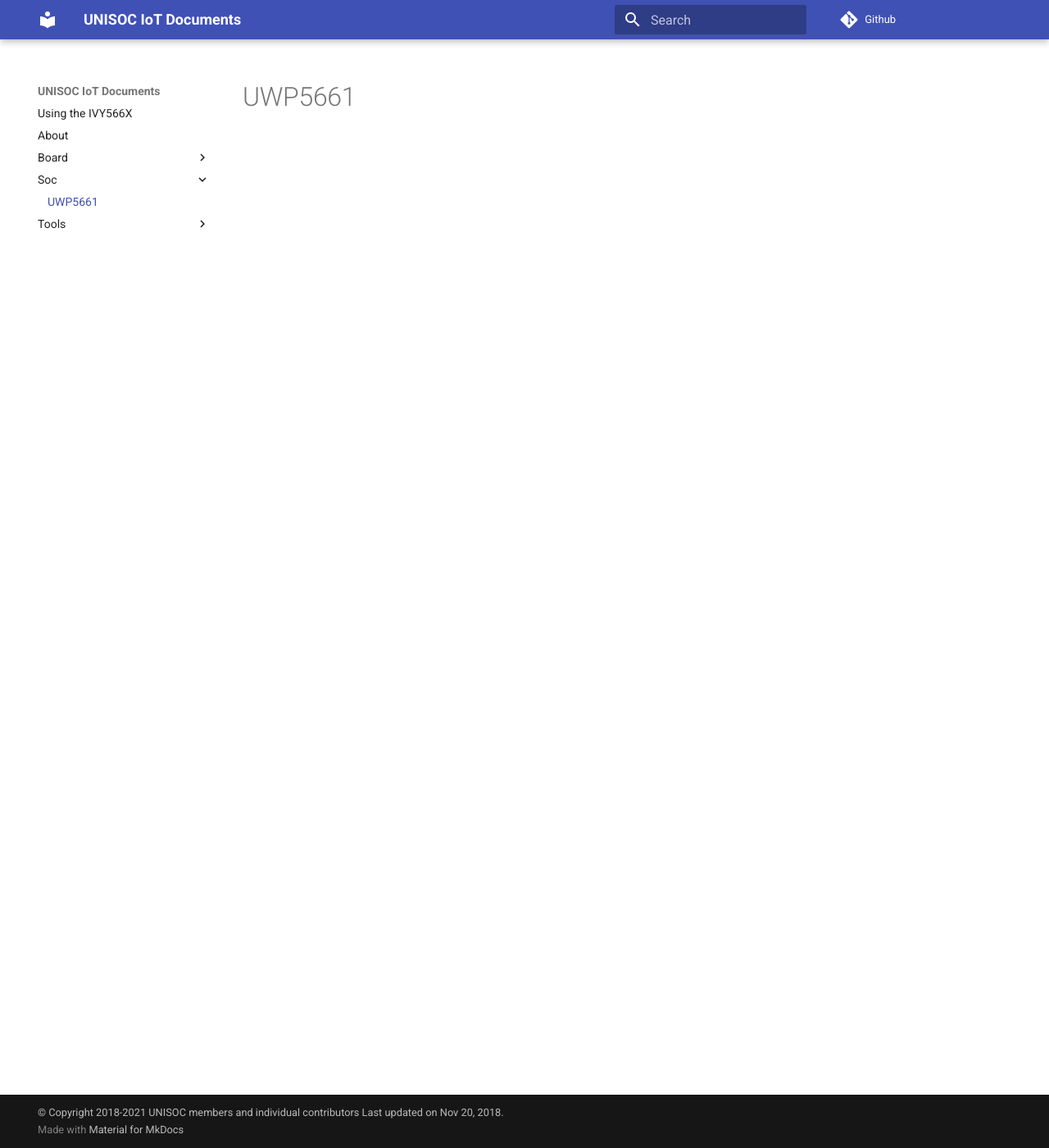
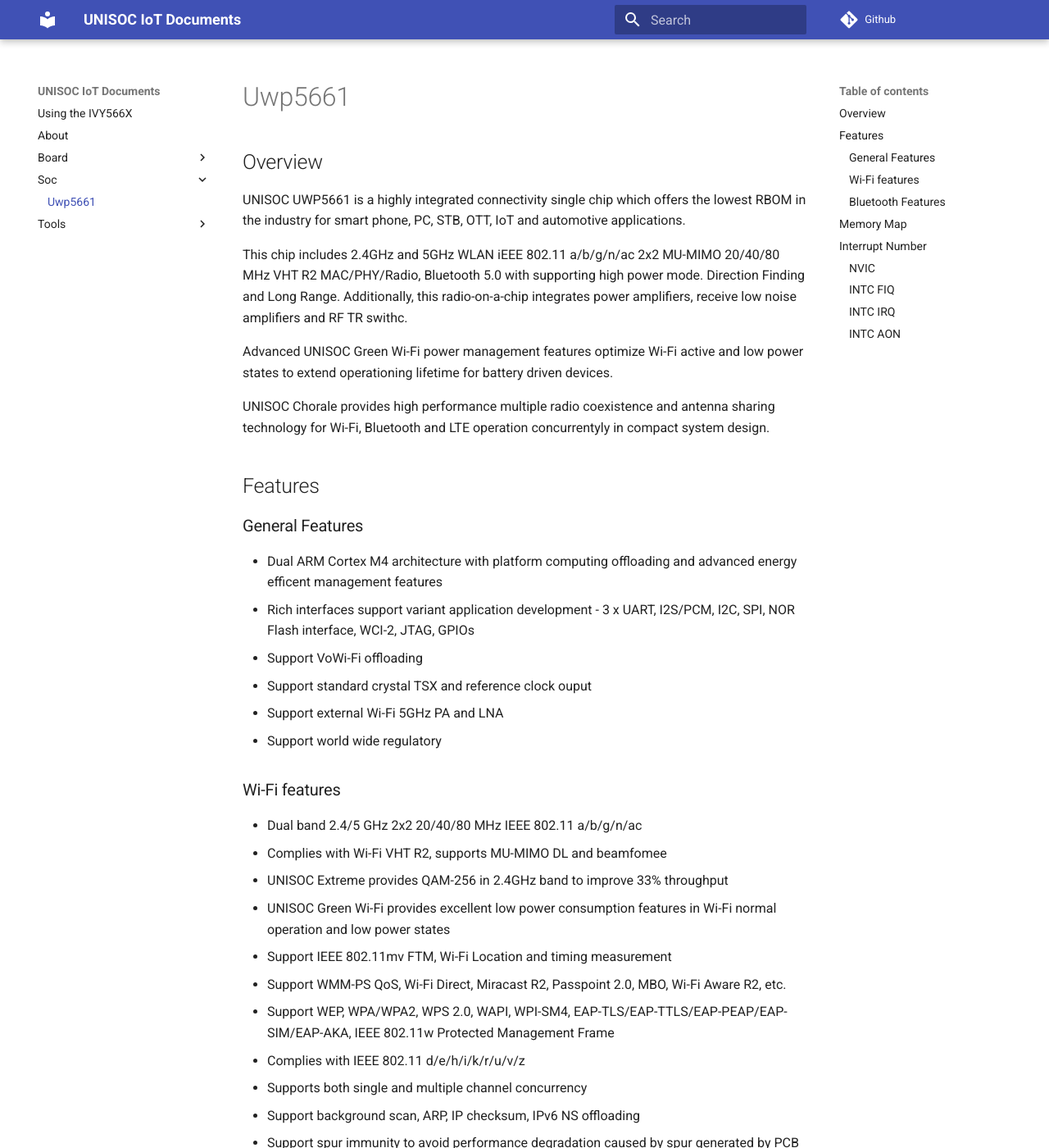
Before and after one commit to unisoc/documentation, an MkDocs documentation site: the page built from docs/soc/uwp5661.md, in a window 1280 px wide and 1400 px high. Shown: the whole window at 82% size. Built offline with MkDocs 1.6.1 and Material for MkDocs 9.7.7, drawn with Linux system fonts in a browser that asks for light colours; comment, search, counter and statistics services are not loaded; some of the changed text lies outside the part shown.

Commit message:
soc: uwp5661: Add uwp5661 soc descriptions.
Add uwp5661 soc descriptions.

Signed-off-by: Dong Xiang <dong.xiang@unisoc.com>

```diff
--- a/docs/soc/uwp5661.md
+++ b/docs/soc/uwp5661.md
@@ -1 +1,121 @@
-# UWP5661
+## Overview
+
+UNISOC UWP5661 is a highly integrated connectivity single chip which offers the lowest RBOM in the industry for smart phone, PC, STB, OTT, IoT and automotive applications.
+
+This chip includes 2.4GHz and 5GHz WLAN iEEE 802.11 a/b/g/n/ac 2x2 MU-MIMO 20/40/80 MHz VHT R2 MAC/PHY/Radio, Bluetooth 5.0 with supporting high power mode. Direction Finding and Long Range. Additionally, this radio-on-a-chip integrates power amplifiers, receive low noise amplifiers and RF TR swithc.
+
+Advanced UNISOC Green Wi-Fi power management features optimize Wi-Fi active and low power states to extend operationing lifetime for battery driven devices.
+
+UNISOC Chorale provides high performance multiple radio coexistence and antenna sharing technology for Wi-Fi, Bluetooth and LTE operation concurrentyly in compact system design.
+
+## Features
+
+### General Features
+
+* Dual ARM Cortex M4 architecture with platform computing offloading and advanced energy efficent management features
+* Rich interfaces support variant application development -  3 x UART, I2S/PCM, I2C, SPI, NOR Flash interface, WCI-2, JTAG, GPIOs
+* Support VoWi-Fi offloading
+* Support standard crystal TSX and reference clock ouput
+* Support external Wi-Fi 5GHz PA and LNA
+* Support world wide regulatory
+
+### Wi-Fi features
+
+* Dual band 2.4/5 GHz 2x2 20/40/80 MHz IEEE 802.11 a/b/g/n/ac
+* Complies with Wi-Fi VHT R2, supports MU-MIMO DL and beamfomee
+* UNISOC Extreme provides QAM-256 in 2.4GHz band to improve 33% throughput
+* UNISOC Green Wi-Fi provides excellent low power consumption features in Wi-Fi normal operation and low power states
+* Support IEEE 802.11mv FTM, Wi-Fi Location and timing measurement
+* Support WMM-PS QoS, Wi-Fi Direct, Miracast R2, Passpoint 2.0, MBO, Wi-Fi Aware R2, etc.
+* Support WEP, WPA/WPA2, WPS 2.0, WAPI, WPI-SM4, EAP-TLS/EAP-TTLS/EAP-PEAP/EAP-SIM/EAP-AKA, IEEE 802.11w Protected Management Frame
+* Complies with IEEE 802.11 d/e/h/i/k/r/u/v/z
+* Supports both single and multiple channel concurrency
+* Support background scan, ARP, IP checksum, IPv6 NS offloading
+* Support spur immunity to avoid performance degradation caused by spur generated by PCB
+
+### Bluetooth Features
+
+* Bluetooth specification 5.0, Bluetooth Smart Ready compliant
+* Bluetooth classic and Low Energy dual mode concurrent operation
+* Supports L2 2Mbps, LE advertise Extension, Long Range, AoD direction Finding and Mesh
+* Integrated 10 dBm high efficiency on-chip PA for low energy application
+* Integrated 20 dBm high power on-chip PA for Bluetooth high power mode application
+* Integrated wide-band speech processiong to improve voice quality
+* Supports Low Energy background scan for contex awareness application
+* Supports multiple piconets and up to 16 concurrent Bluetooth Low Energy concurrent links
+
+## Memory Map
+
+ module name		|start		|end
+--------------------|-----------|-----------
+interrupt contoller	|0x40000000	|0x40007FFF
+watchdog			|0x40010000	|0x40017FFF
+system timer		|0x40018000	|0x4001FFFF
+timer0				|0x40020000	|0x40027FFF
+timer1				|0x40050000	|0x40057FFF
+iis					|0x40030000	|0x40037FFF
+uart0				|0x40038000	|0x4003FFFF
+uart1				|0x40040000	|0x40047FFF
+wci2				|0x40048000	|0x4004FFFF
+common timer		|0x40080000	|0x40087FFF
+glb reg				|0x40088000	|0x4008FFFF
+dma					|0x40120000	|0x4012FFFF
+sdio				|0x40140000	|0x4014FFFF
+ahb					|0x40130000	|0x40137FFF
+interrupt controller|0x40800000	|0x40803FFF
+gpio0				|0x40804000	|0x40807FFF
+gpio1				|0x40808000	|0x4080BFFF
+gpio2				|0x4080C000	|0x4080FFFF
+aon system timer	|0x40824000	|0x40827FFF
+aon timer			|0x40828000	|0x4082BFFF
+i2c					|0x40834000	|0x40837FFF
+uart2				|0x40838000	|0x4083BFFF
+pinmux				|0x40840000	|0x40843FFF
+clock				|0x40844000	|0x40847FFF
+spinlock			|0x40850000	|0x40853FFF
+sfc					|0x42000000	|0x43FFFFFF
+sfc cfg				|0x40890000	|0x4089FFFF
+
+## Interrupt Number
+
+### NVIC
+
+number	| name
+--------|--------------
+0		|INTC FIQ
+1		|INTC IRQ
+18		|wci2
+20		|INTC AON
+21		|timer0
+22		|timer1
+23		|timer2
+26		|system timer
+35		|uart0
+36		|uart1
+37		|common timer
+40		|watchdog
+
+### INTC FIQ
+
+number	| name
+--------|-----------------
+1		|soft irq
+
+### INTC IRQ
+
+number	| name
+--------|-----------------
+1		|soft irq
+
+### INTC AON
+
+number	| name
+--------|-----------------
+1		|soft irq
+2		|sfc
+8		|gpio2
+9		|gpio1
+10		|gpio0
+12		|uart2
+16		|aon system timer
+17		|i2c
```
